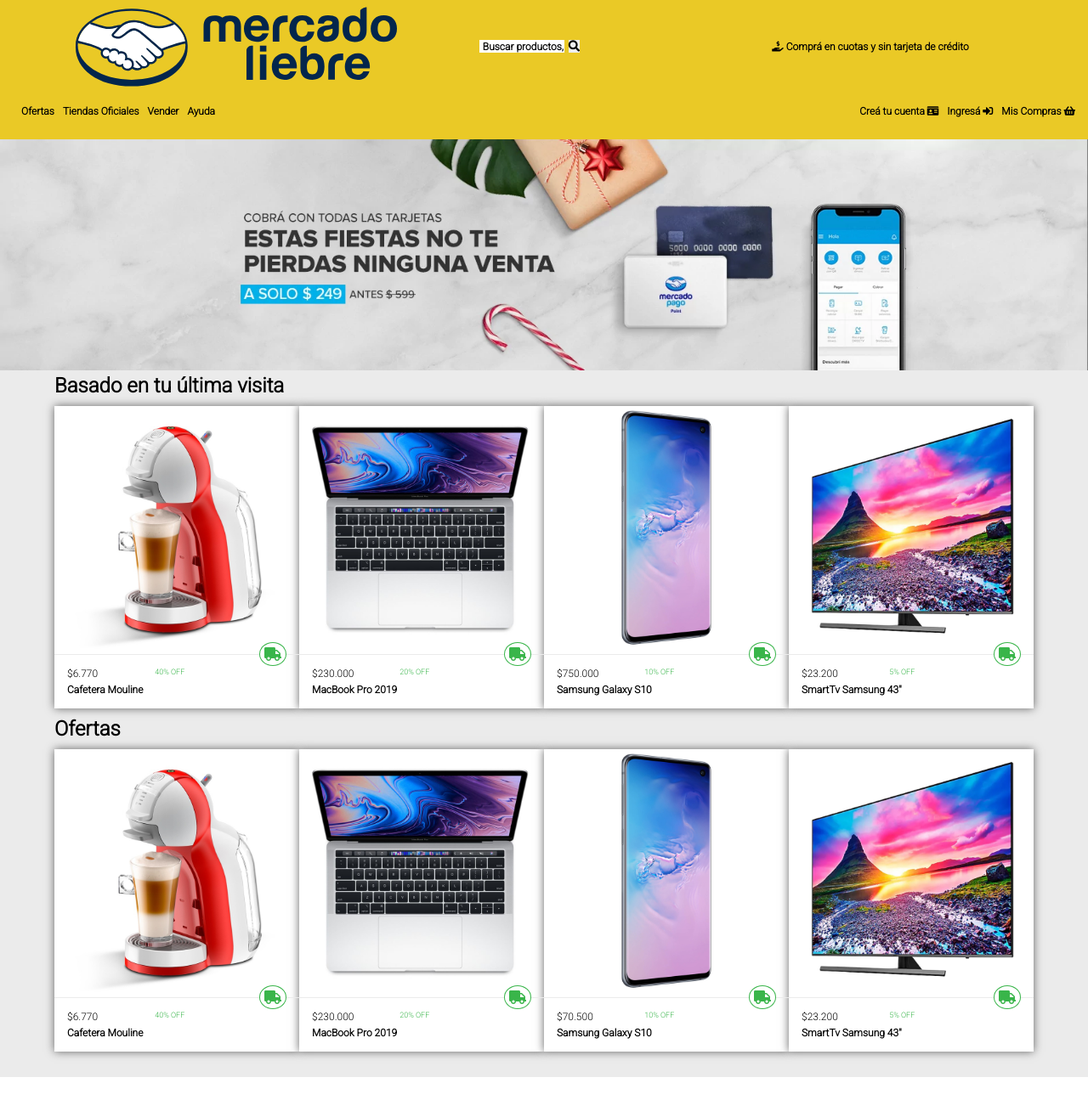
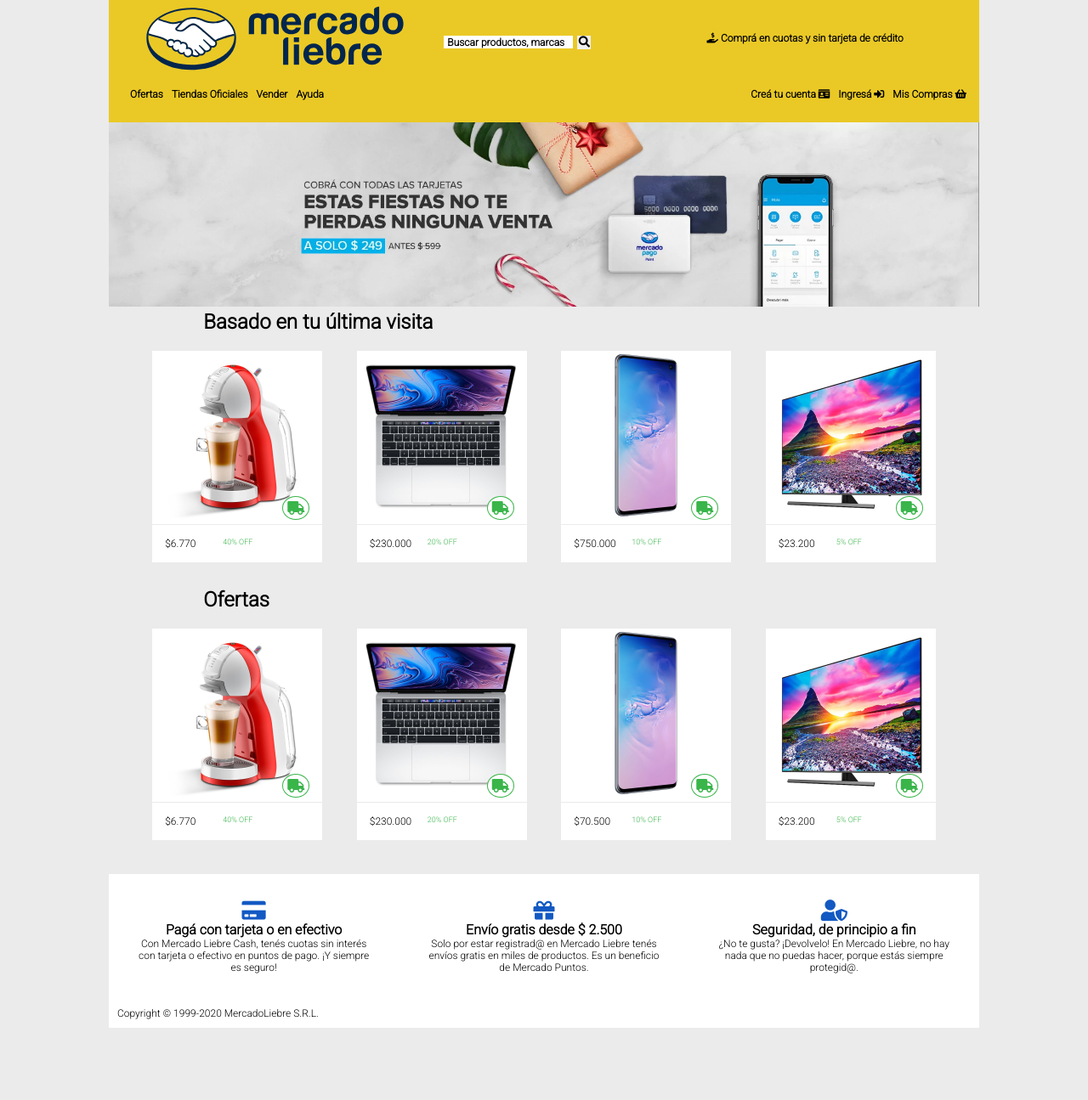
Before and after one commit to daniel-britos/TP05-Mercadoliebre, a website: page views/home.html in a window 1280 px wide. Shown: the top 1295 px of the page at 85% size. After the commit the page ends 1210 px from the top, so only its background shows below. Drawn offline with Linux system fonts and the light colour scheme.

Commit message:
reformat

```diff
--- a/public/CSS/footer.css
+++ b/public/CSS/footer.css
@@ -16,7 +16,7 @@
   font-size: 12px;
 }
 .main-footer section article .fas {
-  font-size: 2em;
+  font-size: 25px;
   color: var(--celeste);
 }
 .footer-copyright p {
@@ -30,14 +30,22 @@
 }
 
 /* DESKTOP */
-@media (min-width: 769px) {
+@media (min-width: 1000px) {
   .main-footer section  {
     display: flex;
   }
 }
 /* TABLET */
-@media (max-width: 361px) {
+@media (min-width: 780px) {
   .footer-copyright {
-    font-size: 10px;
+    font-size: 12px;
   }
+  .main-footer section  {
+    display: flex;
+  }
+  .main-footer .fas:hover {
+    color: var(--azul);
+    cursor: pointer;
+  }
+
 }
--- a/public/CSS/general.css
+++ b/public/CSS/general.css
@@ -8,6 +8,7 @@
 }
 body {
   margin: auto;
+  max-width: 1024px;
   background-color: var(--grisClaro);
 }
 :root {
--- a/public/CSS/header.css
+++ b/public/CSS/header.css
@@ -13,6 +13,8 @@
 }
 .header-buscador {
   display: flex;
+  height: 20px;
+  margin-top: 10px;
 }
 .header-buscador input {
   border: none;
@@ -65,10 +67,10 @@
 }
 
 /* MOBILE */
-@media (max-width: 320px){
+@media (max-width: 360px){
 }
 /* TABLET */
-@media (min-width: 361px) {
+@media (min-width: 780px) {
   /* header */
   .header-section nav {
     display: flex;
@@ -102,7 +104,6 @@
   }
   .header-article h4 {
     width: 40%;
-    font-size: 6px;
   }
   .contenedor-logo {
     width: 60%;
@@ -118,23 +119,22 @@
   }
   .header-buscador input {
     border: none;
-    width: 100px;
-    margin: 5px;
     border-bottom-left-radius: 0;
     border-top-left-radius: 0;
+
   }
   .header-buscador button {
     border: none;
     border-bottom-right-radius: 0px;
     border-top-right-radius: 0px;
     padding: 0;
-    margin: 0;
-    height: 15px;
+    margin: 5px;
+    width: 16px;
+    height: 16px;
   }
   .fa-search {
     padding: 0;
     margin: 0;
-
   }
   .header-buscador input::placeholder {
     color: black;
@@ -142,9 +142,15 @@
     font-size: 12px;
     padding-left: 4px;
   }
+  .header-article h4 {
+    font-size: 12px;
+  }
+  .lista li a {
+    font-size: 12px;
+  }
 }
 /* DESKTOP */
-@media (min-width: 769px){
+@media (min-width: 1000px){
   .header-article h4 {
     font-size: 12px;
   }
--- a/public/CSS/login.css
+++ b/public/CSS/login.css
@@ -1,9 +1,4 @@
-.main-login {
 
-}
-.main-login section {
-
-}
 .form-login {
     display: flex;
     flex-direction: column;
@@ -28,18 +23,21 @@
     border: none;
     width: 260px;
     padding: 5px;
-
+}
+.btn-login:hover {
+    background-color: #0022AA;
+    cursor: pointer;
 }
 
 
 /* TABLET */
-@media (min-width: 361px) {
+@media (min-width: 780px) {
     .btn-login {
         padding: 5px 140px;
     }
 }
 /* DESKTOP */
-@media (min-width: 769px){
+@media (min-width: 1000px){
     .form-login div input {
         padding: 5px;
         width: 360px;
--- a/public/CSS/main.css
+++ b/public/CSS/main.css
@@ -4,30 +4,26 @@
 }
 .visita {
   display: flex;
+  flex-direction: column;
   flex-wrap: wrap;
+  margin-bottom: 10px;
 }
 .visita article {
   background-color: white;
 }
 .ofertas {
   display: flex;
+  flex-direction: column;
   flex-wrap: wrap;
 }
 .ofertas article {
   background-color: white;
 }
 main section article {
-  margin-bottom: 10px;
-
-}
-.main-banner {
-  width: 100%;
-}
-main section h2 {
-  font-size: 24px;
-  padding-bottom: 10px;
+  margin-bottom: 20px;
 }
 .caja-inferior {
+  background-color: white;
   border-top: 1px solid #ebebeb;
   padding: 15px;
   display: flex;
@@ -36,16 +32,34 @@
   position: relative;
 }
 .caja-inferior h4 {
+  display: none;
   font-size: 12px;
   padding-top: 5px;
-  display: none;
   align-self: flex-start;
 }
+main section article:hover {
+  cursor: pointer;
+  box-shadow: 0px 0px 15px rgba(0, 0, 0, 0.8);
+
+}
+main section article:hover .caja-inferior h4 {
+  display: block;
+}
+
+.main-banner {
+  width: 100%;
+}
+main section h2 {
+  font-size: 24px;
+  padding-bottom: 20px;
+}
+
 
 .icon-envios {
   position: absolute;
   bottom: 50px;
 }
+
 .fa-truck {
   padding: 5px;
   background-color: white;
@@ -54,6 +68,11 @@
   border-radius: 50%;
   font-size: 16px;
 }
+.fa-truck:hover {
+  transform: rotate(-90deg);
+  transition: all 0.5s;
+}
+
 #imagen {
   width: 100%;
 }
@@ -75,7 +94,7 @@
 
 
 /* MOBILE */
-@media (max-width: 320px){
+@media (max-width: 360px){
   #precios {
     font-size: 18px;
     width: 30%;
@@ -86,24 +105,45 @@
   }
 }
 /* TABLET */
-@media (min-width: 361px) {
+@media (min-width: 780px) {
   /* main */
-  .caja-inferior h4 {
-    display: block;
+
+  main section article {
+    width: 250px;
   }
+  .visita {
+    justify-content: space-evenly;
+    flex-direction: row;
+    align-items: center;
+
+  }
+  .ofertas {
+    justify-content: space-evenly;
+    flex-direction: row;
+    align-items: center;
+  }
+  main section h2 {
+    padding-left: 60px;
+  }
+
+
+}
+/* DESKTOP */
+@media (min-width: 1000px){
   main section article {
-    box-shadow: 0px 0px 10px rgb(100, 100, 100);
-    width: 50%;
+    width: 200px;
+  }
+  .visita {
+    display: flex;
+    justify-content: space-between;
+    align-items: center;
+    flex-direction: row;
+  }
+  .ofertas {
+    display: flex;
+    justify-content: space-between;
+    align-items: center;
+    flex-direction: row;
   }
 
 }
-/* DESKTOP */
-@media (min-width: 769px){
-  .visita article {
-    width: 25%;
-  }
-  .ofertas article {
-    width: 25%;
-  }
-
-}
--- a/public/CSS/register.css
+++ b/public/CSS/register.css
@@ -107,11 +107,11 @@
 
 
 /* TABLET */
-@media (min-width: 361px) {
+@media (min-width: 780px) {
 
 }
 /* DESKTOP */
-@media (min-width: 769px) {
+@media (min-width: 1000px) {
     .main-form {
         display: flex;
         align-items: center;
--- a/public/CSS/styles.css
+++ b/public/CSS/styles.css
@@ -7,7 +7,7 @@
 
 
 /*
-●Navegación en mobile (ancho mínimo 320 px)
-●Navegación en tablets (ancho mínimo 361 px)
-●Navegación en desktop (ancho mínimo 769 px)
+●Navegación en mobile (ancho mínimo 360 px)
+●Navegación en tablets (ancho mínimo 780 px)
+●Navegación en desktop (ancho mínimo 1000 px)
 */
```
